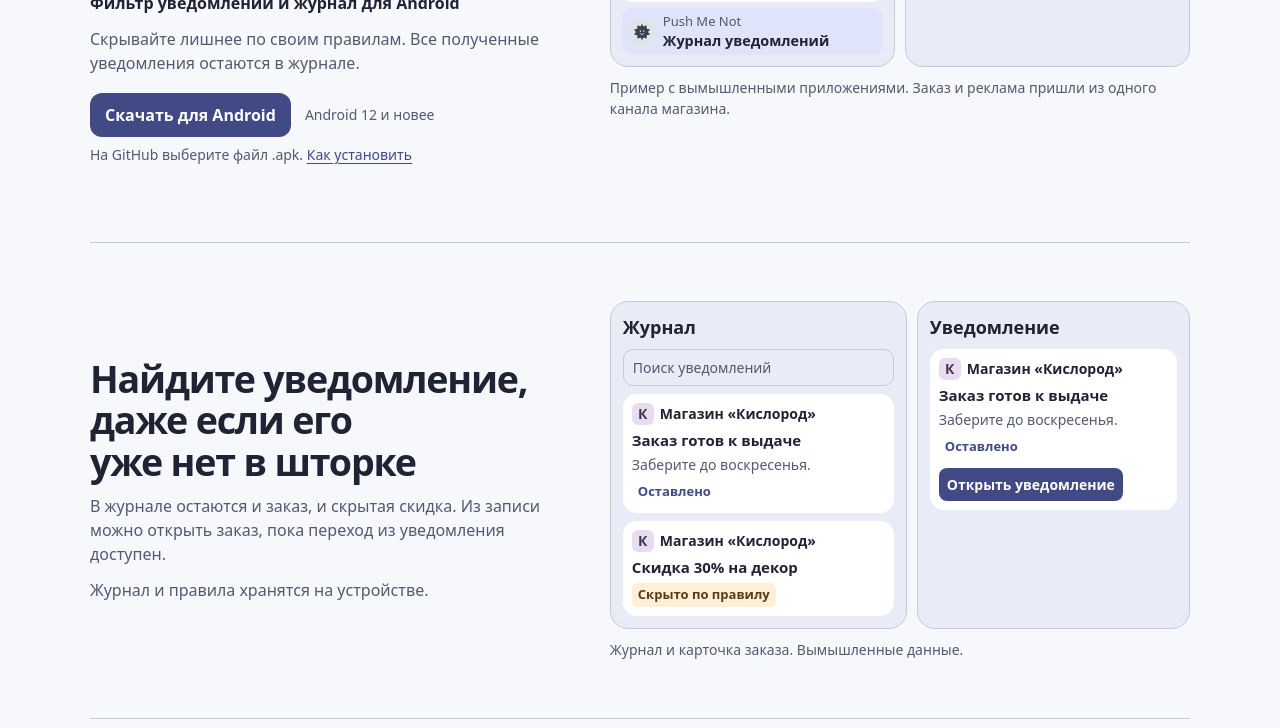
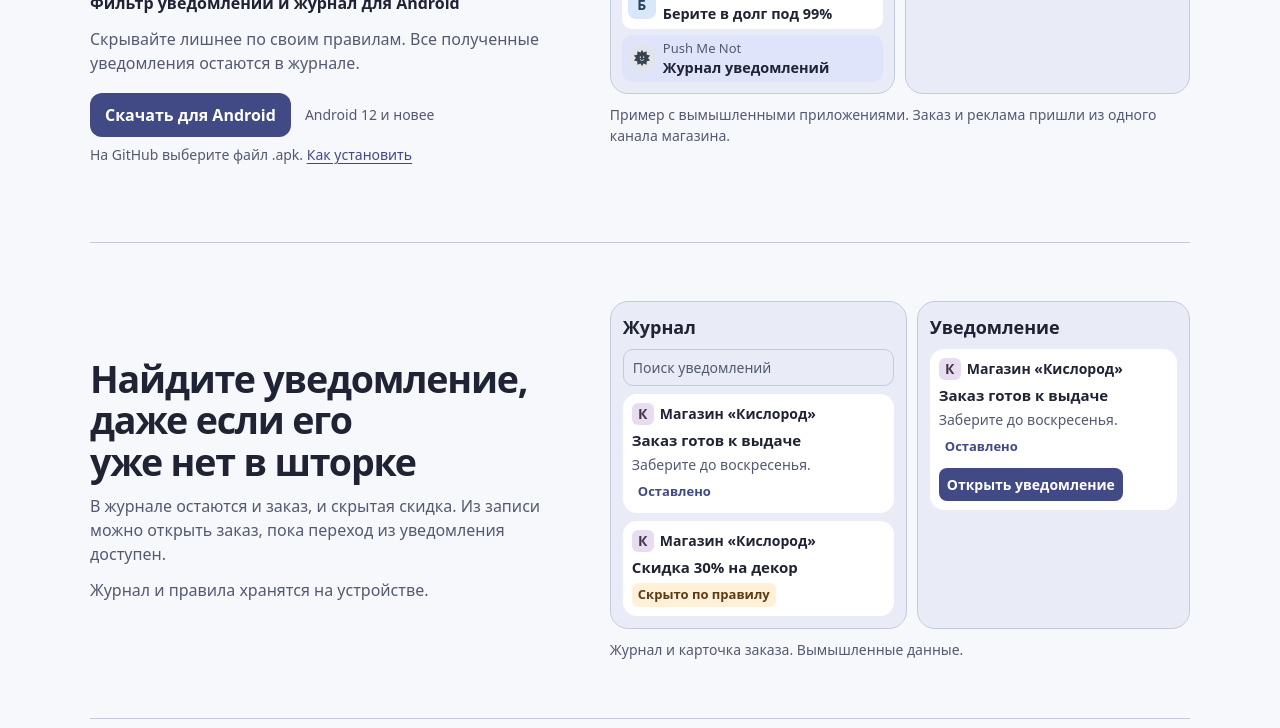
Before and after one commit to VitalyOstanin/pushmenot, a plain HTML site: page docs/ru/index.html in a window 1280 px wide. Shown: the part 372-1100 px from the top of the page. Drawn offline with Linux system fonts and the light colour scheme.

Commit message:
Add a fictional bank promotion to the website demo

```diff
--- a/docs/ru/index.html
+++ b/docs/ru/index.html
@@ -35,7 +35,7 @@
       <div class="comparison">
         <div class="shade">
           <h2>До фильтрации</h2>
-          <ul><li class="notice "><span class="app-icon shop-icon" aria-hidden="true">К</span><div><span class="source">Магазин «Кислород»</span><strong>Заказ готов к выдаче</strong></div></li><li class="notice "><span class="app-icon shop-icon" aria-hidden="true">К</span><div><span class="source">Магазин «Кислород»</span><strong>Скидка 30% на декор</strong></div></li><li class="notice "><span class="app-icon rec-icon" aria-hidden="true">Л</span><div><span class="source">Лента дня</span><strong>Подборка дня</strong></div></li><li class="notice shortcut"><span class="app-icon shortcut-icon" aria-hidden="true"><span class="sun" aria-hidden="true"></span></span><div><span class="source">Push Me Not</span><strong>Журнал уведомлений</strong></div></li></ul>
+          <ul><li class="notice "><span class="app-icon shop-icon" aria-hidden="true">К</span><div><span class="source">Магазин «Кислород»</span><strong>Заказ готов к выдаче</strong></div></li><li class="notice "><span class="app-icon shop-icon" aria-hidden="true">К</span><div><span class="source">Магазин «Кислород»</span><strong>Скидка 30% на декор</strong></div></li><li class="notice "><span class="app-icon rec-icon" aria-hidden="true">Л</span><div><span class="source">Лента дня</span><strong>Подборка дня</strong></div></li><li class="notice"><span class="app-icon bank-icon" aria-hidden="true">Б</span><div><span class="source">Банк</span><strong>Берите в долг под 99%</strong></div></li><li class="notice shortcut"><span class="app-icon shortcut-icon" aria-hidden="true"><span class="sun" aria-hidden="true"></span></span><div><span class="source">Push Me Not</span><strong>Журнал уведомлений</strong></div></li></ul>
         </div>
         <div class="shade">
           <h2>После фильтрации</h2>
--- a/docs/style.css
+++ b/docs/style.css
@@ -113,6 +113,7 @@ figcaption { margin-top: 10px; color: var(--muted); font-size: .875rem; }
 .notice.shortcut { background: var(--highlight); }
 .shop-icon { color: #46354a; background: #e8ddf0; }
 .rec-icon { color: #5b3a22; background: #f9e5cf; }
+.bank-icon { color: #29405e; background: #d8e7fa; }
 
 .feature, .install, .features {
   align-items: center;
```
Also changed, not shown: docs/index.html (+1 -1 lines).
